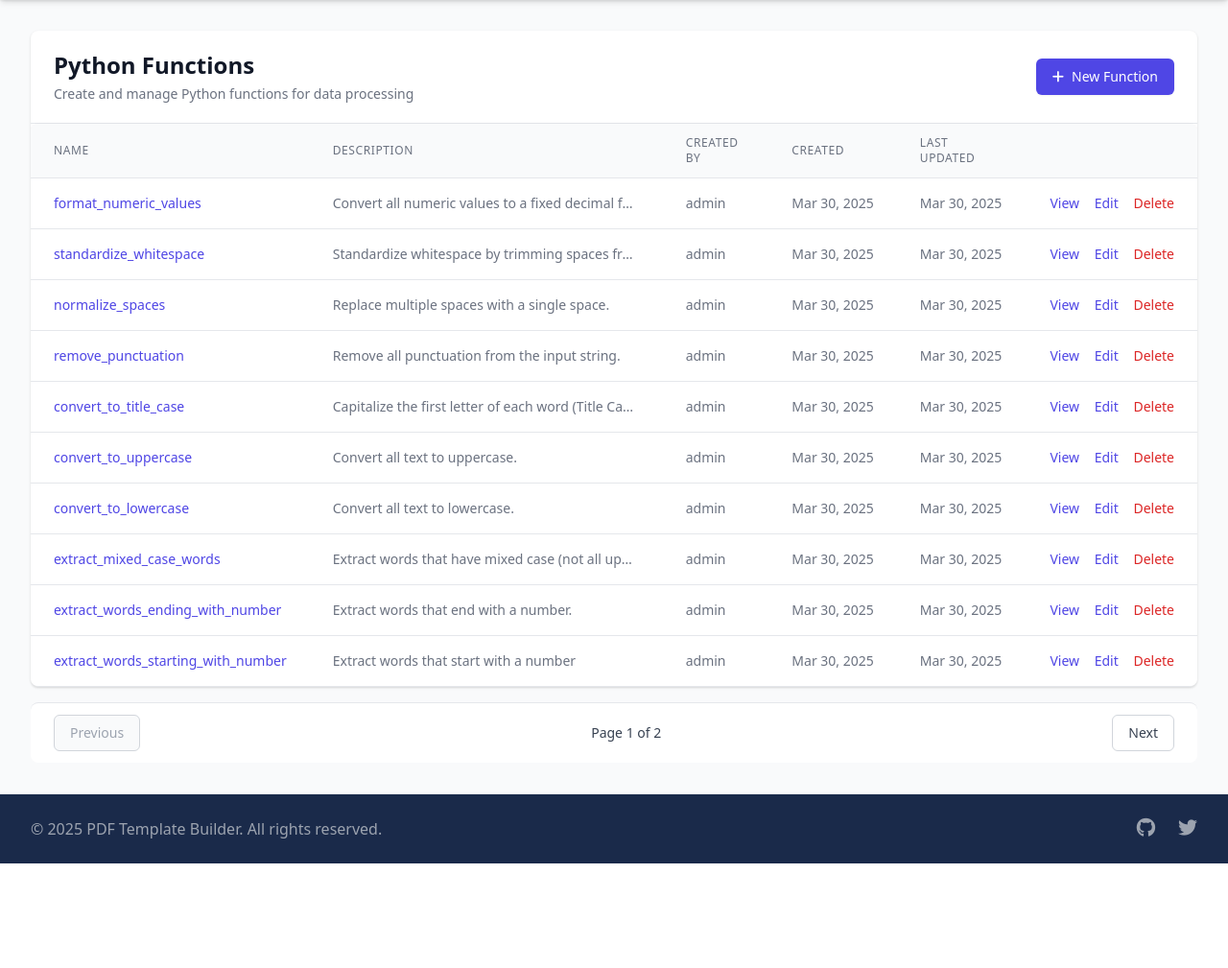
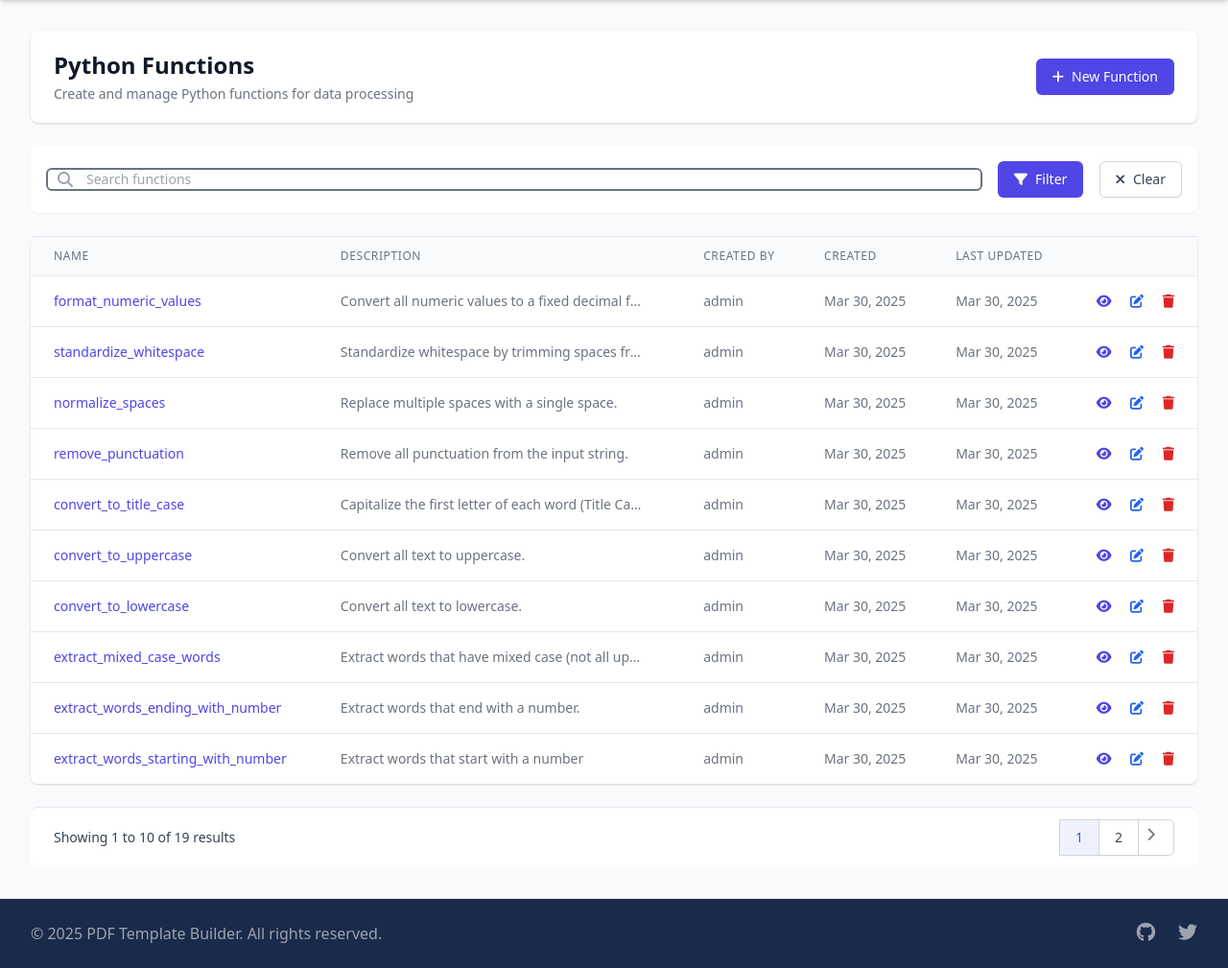
Before and after one commit to gnana70/pdf_template_builder, a Django app: page /python-functions/ in a window 1280 px wide. Shown: the part 68-1077 px from the top of the page at 96% size. Before the commit the page ends 968 px from the top, so only its background shows below. Run offline with Django 5.2, Linux system fonts and the light colour scheme; a user stored in the database is signed in; data comes from the database, SQL or seed files in the repository.

Commit message:
screen consistency across all the pages

```diff
--- a/pdf_app/templates/configurations/python_function_list.html
+++ b/pdf_app/templates/configurations/python_function_list.html
@@ -4,11 +4,11 @@
 {% block title %}{% if select_mode %}Select Python Function{% else %}Python Functions{% endif %} | PDF Template Builder{% endblock %}
 
 {% block content %}
-<div class="bg-white shadow overflow-hidden sm:rounded-lg">
+<div class="bg-white shadow overflow-hidden sm:rounded-lg mb-6">
     <div class="px-4 py-5 sm:px-6 flex justify-between items-center">
         <div>
             <h1 class="text-2xl font-bold text-gray-900">{% if select_mode %}Select Python Function{% else %}Python Functions{% endif %}</h1>
-            <p class="mt-1 text-sm text-gray-500">
+            <p class="mt-1 max-w-2xl text-sm text-gray-500">
                 {% if select_mode %}Select a Python function to use with your column{% else %}Create and manage Python functions for data processing{% endif %}
             </p>
         </div>
@@ -22,10 +22,34 @@
         </a>
         {% endif %}
     </div>
+</div>
+
+<!-- Search and filters -->
+<div class="bg-white shadow-sm rounded-lg p-4 mb-6">
+    <form method="get" action="{% url 'python_function_list' %}" class="md:flex md:items-center">
+        <div class="flex-1 min-w-0">
+            <div class="relative rounded-md">
+                <div class="absolute inset-y-0 left-0 pl-3 flex items-center pointer-events-none">
+                    <i class="fas fa-search text-gray-400"></i>
+                </div>
+                <input type="text" name="search" id="search" value="{{ search_query }}" class="focus:ring-indigo-500 focus:border-indigo-500 block w-full pl-10 sm:text-sm border-gray-300 rounded-md" placeholder="Search functions">
+            </div>
+        </div>
+        <div class="mt-4 md:mt-0 md:ml-4">
+            <button type="submit" class="inline-flex items-center px-4 py-2 border border-transparent rounded-md shadow-sm text-sm font-medium text-white bg-indigo-600 hover:bg-indigo-700 focus:outline-none focus:ring-2 focus:ring-offset-2 focus:ring-indigo-500">
+                <i class="fas fa-filter mr-2"></i> Filter
+            </button>
+            <a href="{% url 'python_function_list' %}" class="ml-3 inline-flex items-center px-4 py-2 border border-gray-300 rounded-md shadow-sm text-sm font-medium text-gray-700 bg-white hover:bg-gray-50 focus:outline-none focus:ring-2 focus:ring-offset-2 focus:ring-indigo-500">
+                <i class="fas fa-times mr-2"></i> Clear
+            </a>
+        </div>
+    </form>
+</div>
 
 <div class="border-t border-gray-200">
     {% if python_functions %}
-        <div class="bg-white shadow overflow-hidden border-b border-gray-200 sm:rounded-lg">
+    <div class="bg-white shadow overflow-hidden sm:rounded-lg mb-6">
+        <div class="overflow-x-auto">
             <table class="min-w-full divide-y divide-gray-200">
                 <thead class="bg-gray-50">
                     <tr>
@@ -51,12 +75,16 @@
                 </thead>
                 <tbody class="bg-white divide-y divide-gray-200">
                     {% for python_function in python_functions %}
-                    <tr>
+                    <tr class="hover:bg-gray-50">
                         <td class="px-6 py-4 whitespace-nowrap">
+                            <div class="flex items-center">
+                                <div class="ml-0">
                                     <div class="text-sm font-medium text-gray-900">
                                         <a href="{% if not select_mode %}{% url 'python_function_detail' python_function.id %}{% else %}javascript:void(0){% endif %}" class="text-indigo-600 hover:text-indigo-900">
                                             {{ python_function.name }}
                                         </a>
+                                    </div>
+                                </div>
                             </div>
                         </td>
                         <td class="px-6 py-4">
@@ -87,9 +115,15 @@
                                 Select
                             </button>
                             {% else %}
-                            <a href="{% url 'python_function_detail' python_function.id %}" class="text-indigo-600 hover:text-indigo-900 mr-3">View</a>
-                            <a href="{% url 'python_function_update' python_function.id %}" class="text-indigo-600 hover:text-indigo-900 mr-3">Edit</a>
-                            <a href="{% url 'python_function_delete' python_function.id %}" class="text-red-600 hover:text-red-900">Delete</a>
+                            <a href="{% url 'python_function_detail' python_function.id %}" class="text-indigo-600 hover:text-indigo-900 mr-4" title="View function details">
+                                <i class="fas fa-eye"></i>
+                            </a>
+                            <a href="{% url 'python_function_update' python_function.id %}" class="text-blue-600 hover:text-blue-900 mr-4" title="Edit function">
+                                <i class="fas fa-edit"></i>
+                            </a>
+                            <a href="{% url 'python_function_delete' python_function.id %}" class="text-red-600 hover:text-red-900" title="Delete function">
+                                <i class="fas fa-trash"></i>
+                            </a>
                             {% endif %}
                         </td>
                     </tr>
@@ -97,50 +131,81 @@
                 </tbody>
             </table>
         </div>
+    </div>
     {% else %}
-        <div class="text-center py-12">
-            <i class="fas fa-code text-4xl text-gray-300 mb-2"></i>
-            <h3 class="mt-2 text-sm font-medium text-gray-900">No python functions</h3>
-            <p class="mt-1 text-sm text-gray-500">Get started by creating a new Python function.</p>
+    <div class="bg-white shadow-md rounded-lg p-6 text-center">
+        <div class="text-gray-400 mb-4">
+            <i class="fas fa-code text-6xl"></i>
+        </div>
+        <h3 class="text-lg font-medium text-gray-900 mb-2">No Python functions found</h3>
+        <p class="text-gray-500 mb-4">{% if search_query %}No functions match your search. <a href="{% url 'python_function_list' %}" class="text-indigo-600 hover:text-indigo-900">Clear filters</a>{% else %}Get started by creating a new Python function.{% endif %}</p>
+        {% if not search_query %}
         <div class="mt-6">
             <a href="{% url 'python_function_create' %}" class="inline-flex items-center px-4 py-2 border border-transparent shadow-sm text-sm font-medium rounded-md text-white bg-indigo-600 hover:bg-indigo-700 focus:outline-none focus:ring-2 focus:ring-offset-2 focus:ring-indigo-500">
                 <i class="fas fa-plus mr-2"></i> New Function
             </a>
         </div>
+        {% endif %}
     </div>
     {% endif %}
 </div>
-</div>
 
 <!-- Pagination controls -->
-{% if page_obj.has_other_pages %}
+{% if is_paginated %}
 <div class="bg-white px-4 py-3 flex items-center justify-between border-t border-gray-200 sm:px-6 mt-4 rounded-lg">
-    <div class="flex-1 flex justify-between">
+    <div class="flex-1 flex justify-between sm:hidden">
         {% if page_obj.has_previous %}
-        <a href="?page={{ page_obj.previous_page_number }}" class="relative inline-flex items-center px-4 py-2 border border-gray-300 text-sm font-medium rounded-md text-gray-700 bg-white hover:bg-gray-50">
+        <a href="?page={{ page_obj.previous_page_number }}{% if search_query %}&search={{ search_query }}{% endif %}" class="relative inline-flex items-center px-4 py-2 border border-gray-300 text-sm font-medium rounded-md text-gray-700 bg-white hover:bg-gray-50">
             Previous
         </a>
-        {% else %}
-        <span class="relative inline-flex items-center px-4 py-2 border border-gray-300 text-sm font-medium rounded-md text-gray-400 bg-gray-50 cursor-not-allowed">
-            Previous
-        </span>
+        {% endif %}
+        {% if page_obj.has_next %}
+        <a href="?page={{ page_obj.next_page_number }}{% if search_query %}&search={{ search_query }}{% endif %}" class="ml-3 relative inline-flex items-center px-4 py-2 border border-gray-300 text-sm font-medium rounded-md text-gray-700 bg-white hover:bg-gray-50">
+            Next
+        </a>
+        {% endif %}
+    </div>
+    <div class="hidden sm:flex-1 sm:flex sm:items-center sm:justify-between">
+        <div>
+            <p class="text-sm text-gray-700">
+                Showing
+                <span class="font-medium">{{ page_obj.start_index }}</span>
+                to
+                <span class="font-medium">{{ page_obj.end_index }}</span>
+                of
+                <span class="font-medium">{{ paginator.count }}</span>
+                results
+            </p>
+        </div>
+        <div>
+            <nav class="relative z-0 inline-flex rounded-md shadow-sm -space-x-px" aria-label="Pagination">
+                {% if page_obj.has_previous %}
+                <a href="?page={{ page_obj.previous_page_number }}{% if search_query %}&search={{ search_query }}{% endif %}" class="relative inline-flex items-center px-2 py-2 rounded-l-md border border-gray-300 bg-white text-sm font-medium text-gray-500 hover:bg-gray-50">
+                    <span class="sr-only">Previous</span>
+                    <i class="fas fa-chevron-left h-5 w-5"></i>
+                </a>
                 {% endif %}
 
-        <div class="hidden md:flex">
-            <p class="text-sm text-gray-700 self-center mx-4">
-                Page {{ page_obj.number }} of {{ paginator.num_pages }}
-            </p>
-        </div>
+                {% for i in paginator.page_range %}
+                    {% if page_obj.number == i %}
+                    <span class="relative inline-flex items-center px-4 py-2 border border-gray-300 bg-indigo-50 text-sm font-medium text-indigo-600">
+                        {{ i }}
+                    </span>
+                    {% elif i > page_obj.number|add:'-3' and i < page_obj.number|add:'3' %}
+                    <a href="?page={{ i }}{% if search_query %}&search={{ search_query }}{% endif %}" class="relative inline-flex items-center px-4 py-2 border border-gray-300 bg-white text-sm font-medium text-gray-700 hover:bg-gray-50">
+                        {{ i }}
+                    </a>
+                    {% endif %}
+                {% endfor %}
 
                 {% if page_obj.has_next %}
-        <a href="?page={{ page_obj.next_page_number }}" class="relative inline-flex items-center px-4 py-2 border border-gray-300 text-sm font-medium rounded-md text-gray-700 bg-white hover:bg-gray-50">
-            Next
+                <a href="?page={{ page_obj.next_page_number }}{% if search_query %}&search={{ search_query }}{% endif %}" class="relative inline-flex items-center px-2 py-2 rounded-r-md border border-gray-300 bg-white text-sm font-medium text-gray-500 hover:bg-gray-50">
+                    <span class="sr-only">Next</span>
+                    <i class="fas fa-chevron-right h-5 w-5"></i>
                 </a>
-        {% else %}
-        <span class="relative inline-flex items-center px-4 py-2 border border-gray-300 text-sm font-medium rounded-md text-gray-400 bg-gray-50 cursor-not-allowed">
-            Next
-        </span>
                 {% endif %}
+            </nav>
+        </div>
     </div>
 </div>
 {% endif %}
@@ -209,4 +274,16 @@
     }
 </script>
 {% endif %}
+
+{% block extra_js %}
+<script>
+    document.addEventListener('DOMContentLoaded', function() {
+        // Focus search box if it has a value
+        const searchInput = document.getElementById('search');
+        if (searchInput.value) {
+            searchInput.select();
+        }
+    });
+</script>
 {% endblock %}
+{% endblock %}
--- a/pdf_app/views/configuration_views.py
+++ b/pdf_app/views/configuration_views.py
@@ -49,7 +49,9 @@ def configuration_list(request):
         'configurations': page_obj,
         'page_obj': page_obj,
         'is_paginated': paginator.num_pages > 1,
-        'paginator': paginator
+        'paginator': paginator,
+        'search_query': search_query,
+        'status_filter': status_filter
     }
 
     return render(request, 'configurations/list.html', context)
--- a/pdf_app/views/python_function_views.py
+++ b/pdf_app/views/python_function_views.py
@@ -17,6 +17,7 @@ from pdf_app.serializers import PythonFunctionSerializer
 from django.views.decorators.http import require_POST
 from django.contrib.auth.decorators import login_required
 from urllib.parse import urlencode
+from django.db.models import Q
 
 
 class PythonFunctionListView(LoginRequiredMixin, ListView):
@@ -24,6 +25,24 @@ class PythonFunctionListView(LoginRequiredMixin, ListView):
     template_name = 'configurations/python_function_list.html'
     context_object_name = 'python_functions'
     paginate_by = 10  # Add pagination with 10 items per page
+
+    def get_queryset(self):
+        queryset = PythonFunction.objects.all()
+
+        # Get search query from request
+        search_query = self.request.GET.get('search', '')
+
+        # Apply search filter if provided
+        if search_query:
+            queryset = queryset.filter(
+                Q(name__icontains=search_query) |
+                Q(description__icontains=search_query)
+            )
+
+        # Order by updated_at (most recent first)
+        queryset = queryset.order_by('-updated_at')
+
+        return queryset
 
     def get_context_data(self, **kwargs):
         context = super().get_context_data(**kwargs)
@@ -33,6 +52,9 @@ class PythonFunctionListView(LoginRequiredMixin, ListView):
         target = self.request.GET.get('target')
         config_id = self.request.GET.get('config_id')
         template_id = self.request.GET.get('template_id')
+
+        # Add search query to context for form repopulation
+        context['search_query'] = self.request.GET.get('search', '')
 
         if mode == 'select' and return_url:
             context['select_mode'] = True
```
Also changed, not shown: pdf_app/templates/configurations/list.html (+30 -84 lines), pdf_app/templates/templates/list.html (+7 -10 lines). Lines whose indentation alone changed are shown as unchanged.
